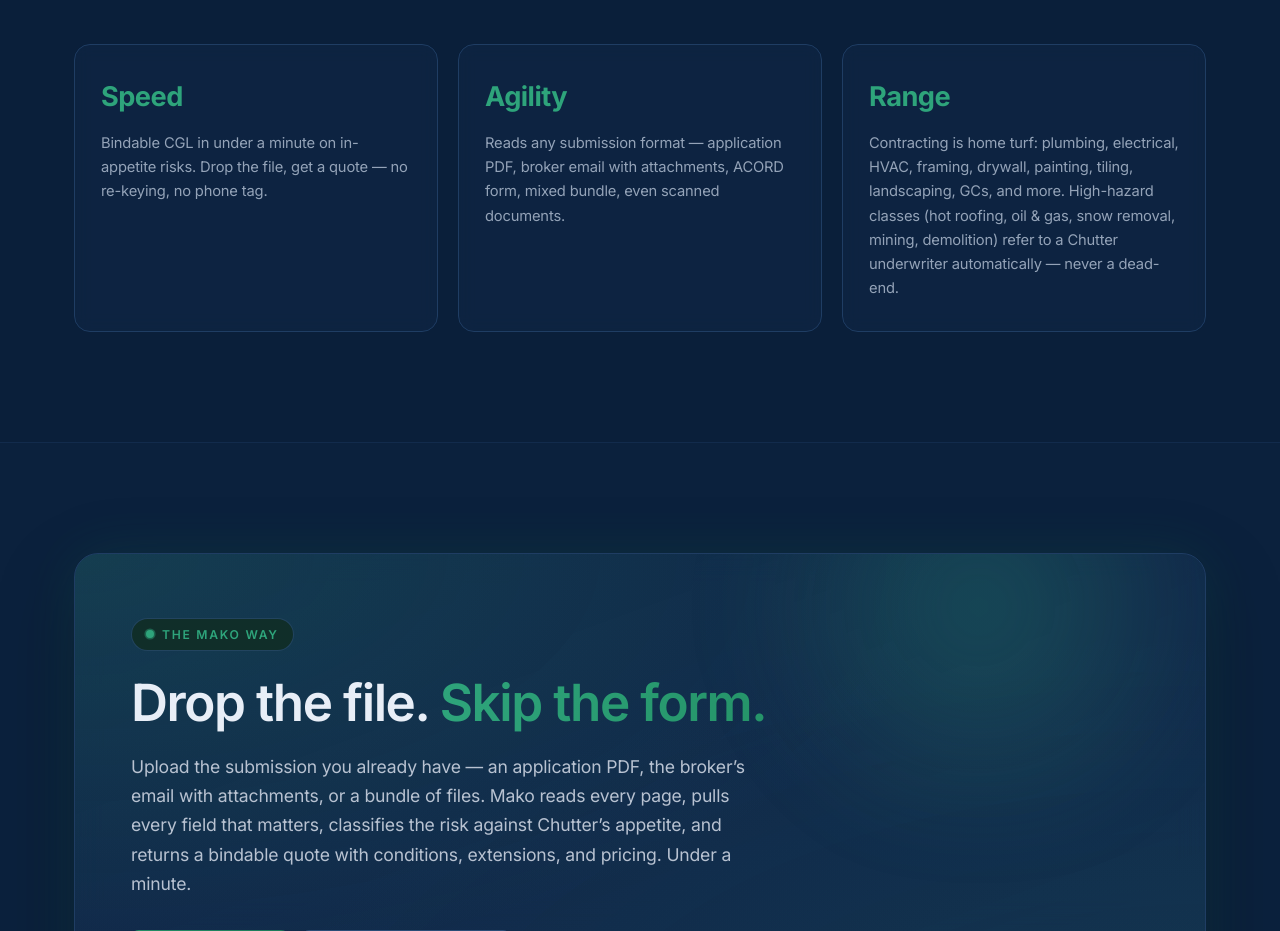
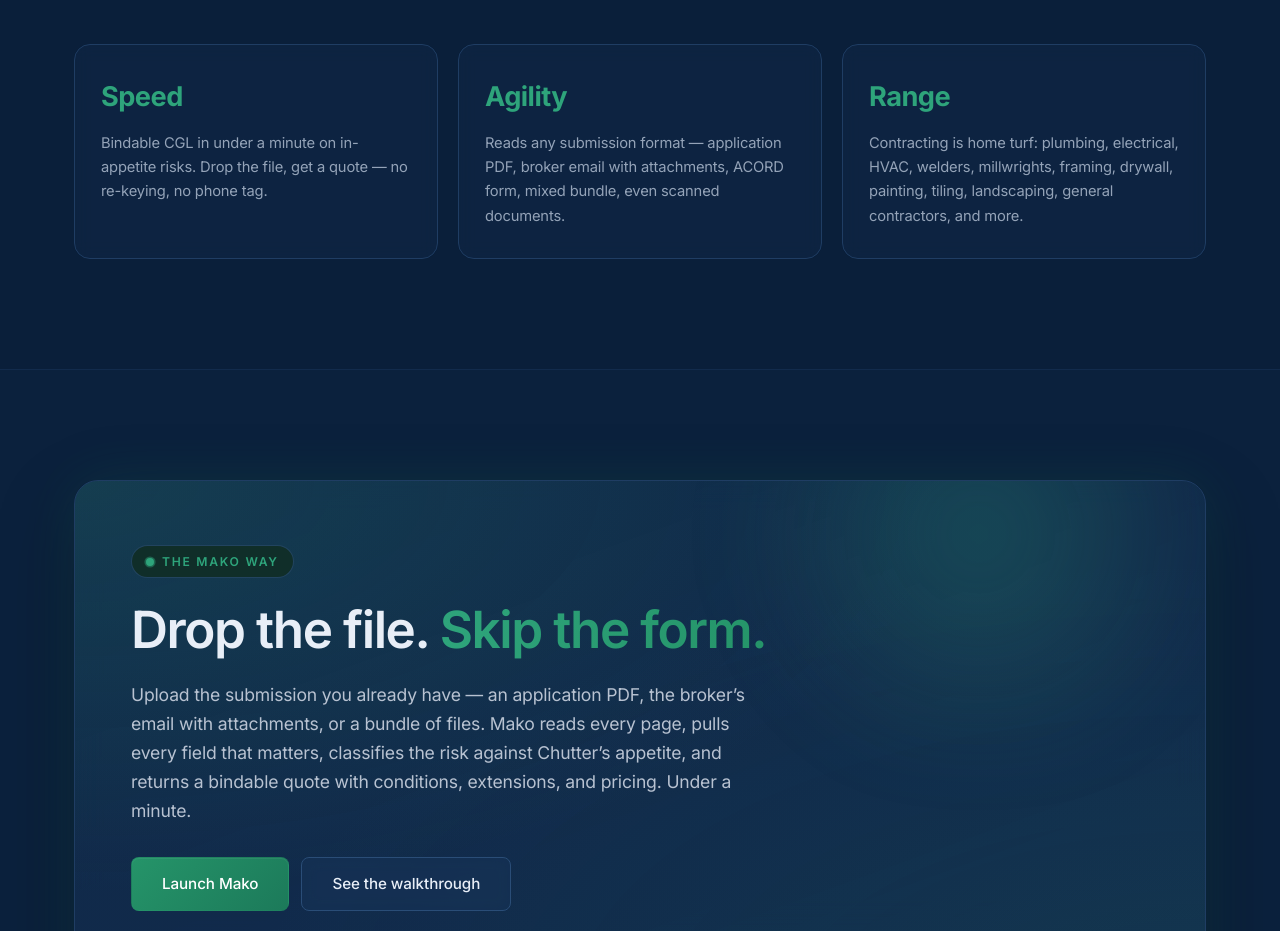
Before and after one commit to morganchutter/chutteruw-site, a website: page mako.html in a window 1280 px wide. Shown: the part 1240-2171 px from the top of the page. Drawn offline with Linux system fonts and the light colour scheme.

Commit message:
Mako Range card: add welders and millwrights, drop referral-class listing

```diff
--- a/mako.html
+++ b/mako.html
@@ -142,7 +142,7 @@
         </div>
         <div class="wdb-stat">
           <span class="wdb-stat-num">Range</span>
-          <p>Contracting is home turf: plumbing, electrical, HVAC, framing, drywall, painting, tiling, landscaping, GCs, and more. High-hazard classes (hot roofing, oil &amp; gas, snow removal, mining, demolition) refer to a Chutter underwriter automatically &mdash; never a dead-end.</p>
+          <p>Contracting is home turf: plumbing, electrical, HVAC, welders, millwrights, framing, drywall, painting, tiling, landscaping, general contractors, and more.</p>
         </div>
       </div>
     </div>
```
